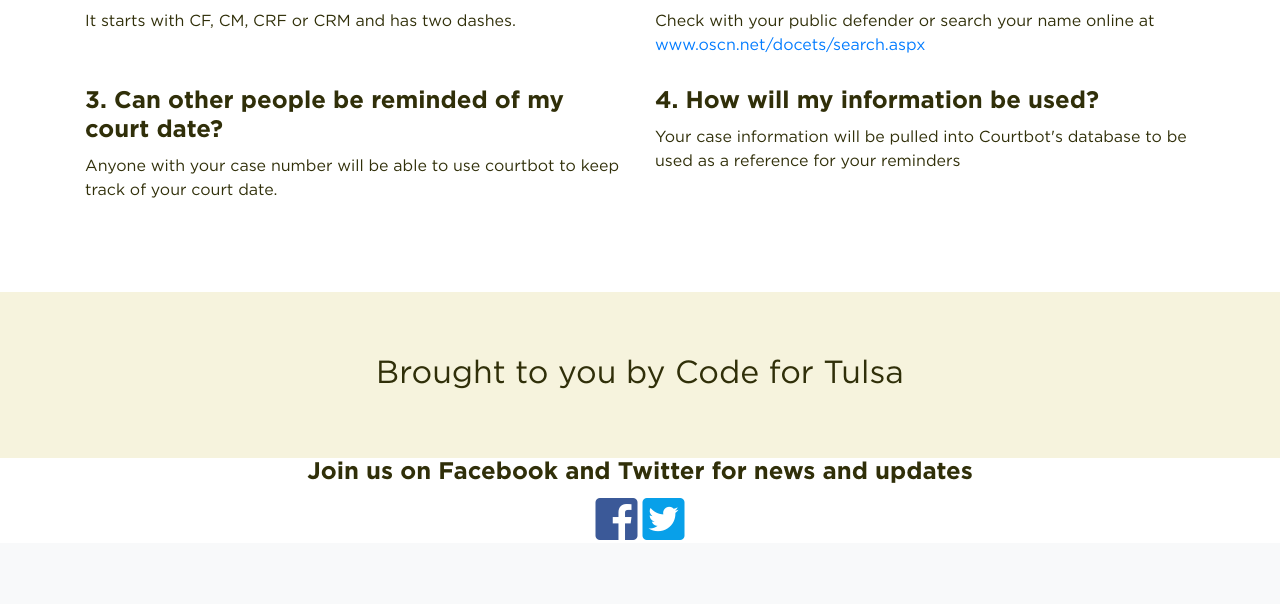
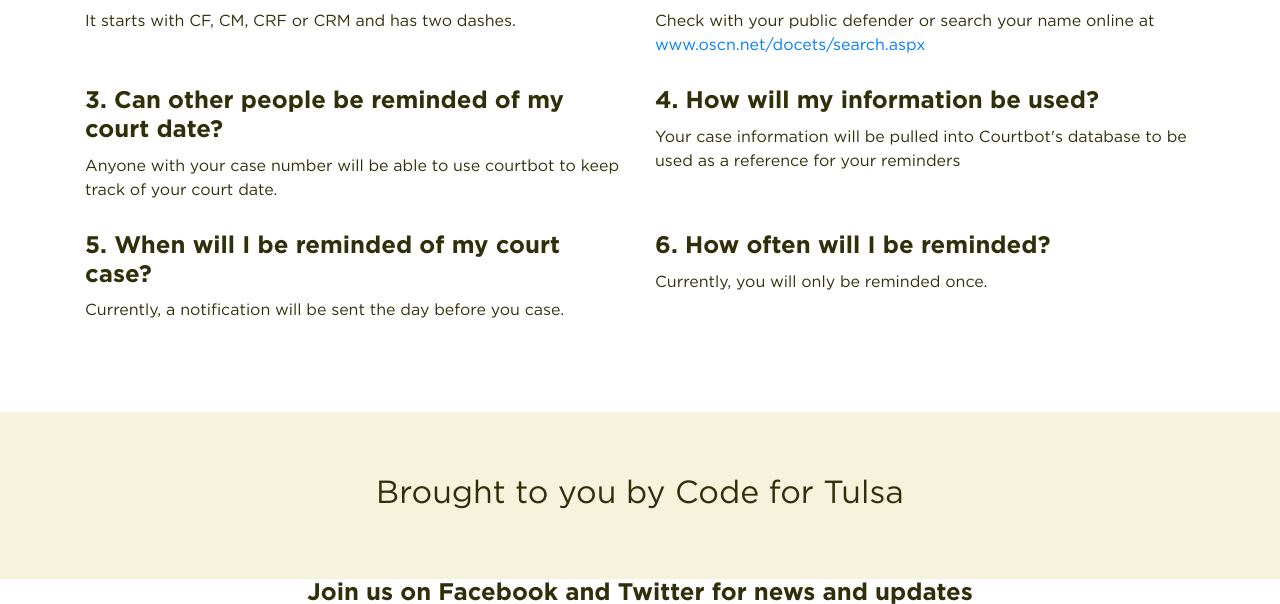
Before and after one commit to codeformuskogee/Courtbot_MSK, a Node server app: page / in a window 1280 px wide. Shown: the part 1650-2254 px from the top of the page. Before the commit the page ends 2190 px from the top, so only its background shows below. Run offline with Node 20, Linux system fonts and the light colour scheme; some libraries are stand-ins or nearby versions.

Commit message:
uncomment uncompleted FAQ

```diff
--- a/views/pages/index.ejs
+++ b/views/pages/index.ejs
@@ -193,15 +193,15 @@
         <h4>4. How will my information be used?</h4>
         <p>Your case information will be pulled into Courtbot's database to be used as a reference for your reminders</p>
       </div>
-    <!--  <div class="col-sm-6">
+        <div class="col-sm-6">
         <h4>5. When will I be reminded of my court case?</h4>
-        <p></p>
+        <p>Currently, a notification will be sent the day before you case.</p>
       </div>
       <div class="col-sm-6">
         <h4>6. How often will I be reminded?</h4>
-        <p></p>
+        <p>Currently, you will only be reminded once.</p>
       </div>
-    -->
+
     </div>
 </section>
 <!--Credits-->
```
